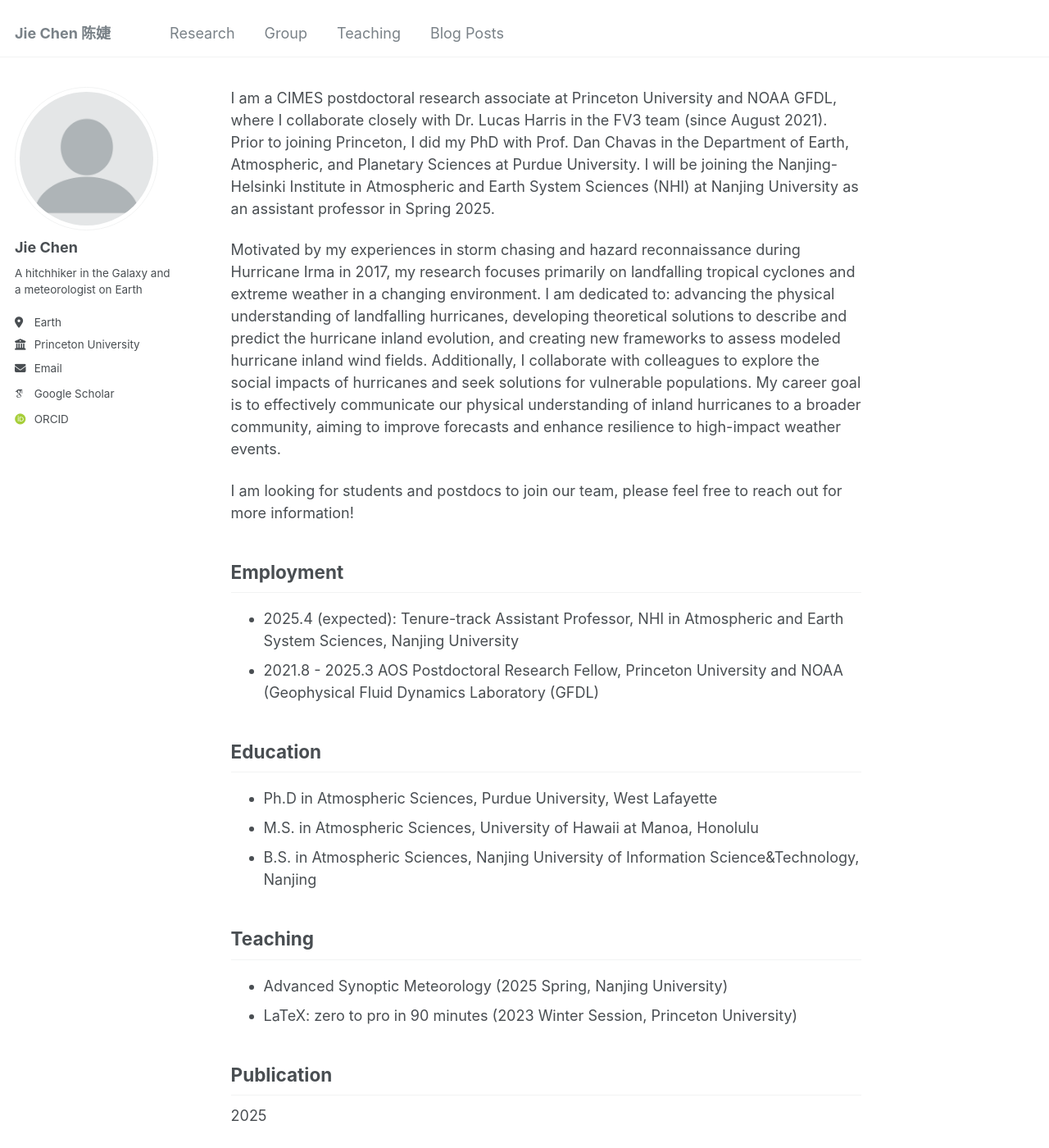
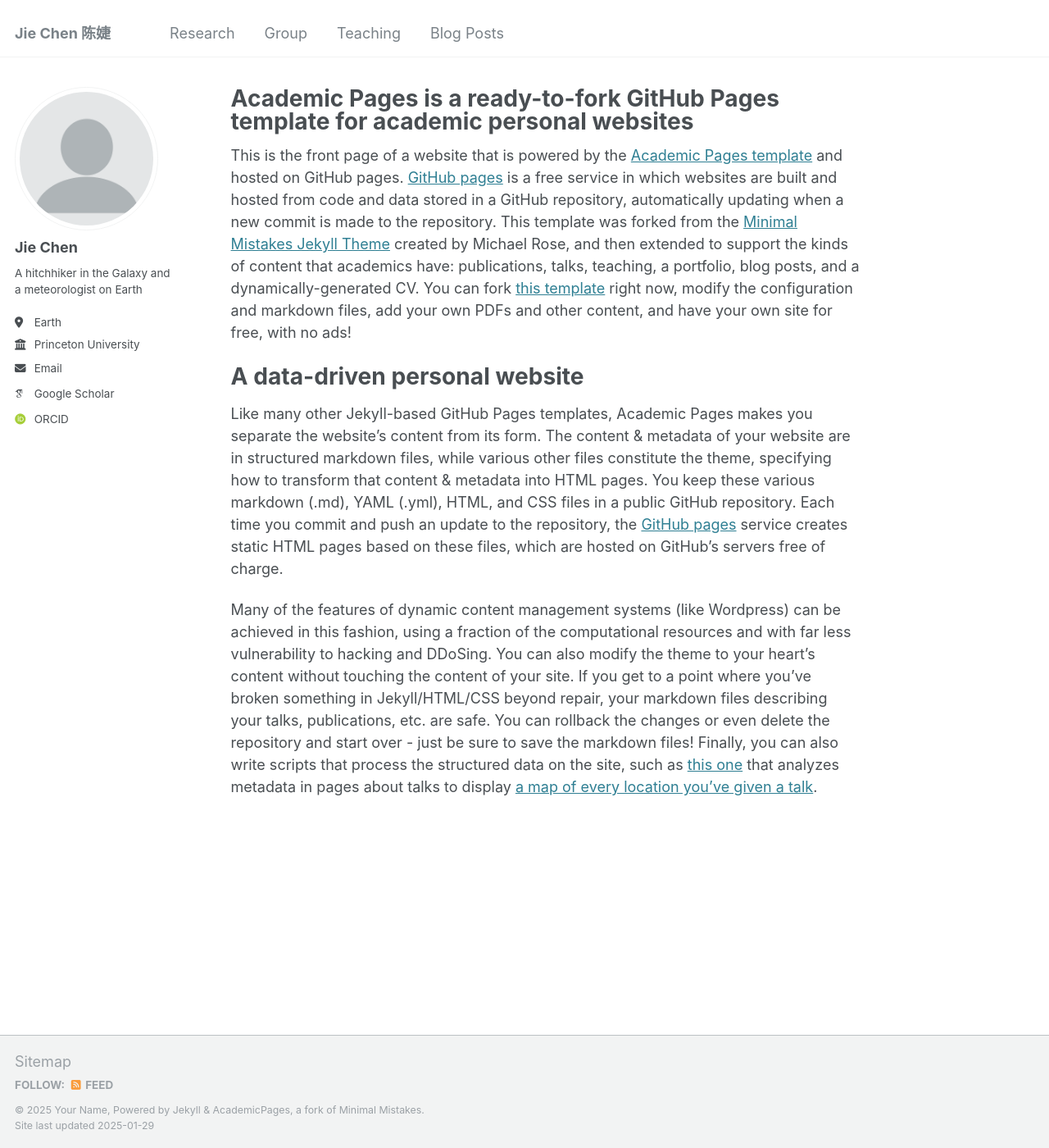
Before and after one commit to chenjie042/chenjie042.github.io, a Jekyll site: the page built from _pages/about.md, in a window 1280 px wide and 1400 px high. Shown: the whole window at 82% size. Built offline with Jekyll 4.4.1, drawn with Linux system fonts in a browser that asks for light colours; some web fonts are replaced; our own code applies the rules of GitHub Pages for plain Markdown files.

Commit message:
Update about.md

```diff
--- a/_pages/about.md
+++ b/_pages/about.md
@@ -1,36 +1,16 @@
+---
+permalink: /
+title: "Academic Pages is a ready-to-fork GitHub Pages template for academic personal websites"
+author_profile: true
+redirect_from:
+  - /about/
+  - /about.html
+---
 
-I am a CIMES postdoctoral research associate at Princeton University and NOAA GFDL, where I collaborate closely with Dr. Lucas Harris in the FV3 team (since August 2021). Prior to joining Princeton, I did my PhD with Prof. Dan Chavas in the Department of Earth, Atmospheric, and Planetary Sciences at Purdue University. I will be joining the Nanjing-Helsinki Institute in Atmospheric and Earth System Sciences (NHI) at Nanjing University as an assistant professor in Spring 2025.
+This is the front page of a website that is powered by the [Academic Pages template](https://github.com/academicpages/academicpages.github.io) and hosted on GitHub pages. [GitHub pages](https://pages.github.com) is a free service in which websites are built and hosted from code and data stored in a GitHub repository, automatically updating when a new commit is made to the repository. This template was forked from the [Minimal Mistakes Jekyll Theme](https://mmistakes.github.io/minimal-mistakes/) created by Michael Rose, and then extended to support the kinds of content that academics have: publications, talks, teaching, a portfolio, blog posts, and a dynamically-generated CV. You can fork [this template](https://github.com/academicpages/academicpages.github.io) right now, modify the configuration and markdown files, add your own PDFs and other content, and have your own site for free, with no ads!
 
-Motivated by my experiences in storm chasing and hazard reconnaissance during Hurricane Irma in 2017, my research focuses primarily on landfalling tropical cyclones and extreme weather in a changing environment. I am dedicated to: advancing the physical understanding of landfalling hurricanes, developing theoretical solutions to describe and predict the hurricane inland evolution, and creating new frameworks to assess modeled hurricane inland wind fields. Additionally, I collaborate with colleagues to explore the social impacts of hurricanes and seek solutions for vulnerable populations. My career goal is to effectively communicate our physical understanding of inland hurricanes to a broader community, aiming to improve forecasts and enhance resilience to high-impact weather events.
+A data-driven personal website
+======
+Like many other Jekyll-based GitHub Pages templates, Academic Pages makes you separate the website's content from its form. The content & metadata of your website are in structured markdown files, while various other files constitute the theme, specifying how to transform that content & metadata into HTML pages. You keep these various markdown (.md), YAML (.yml), HTML, and CSS files in a public GitHub repository. Each time you commit and push an update to the repository, the [GitHub pages](https://pages.github.com/) service creates static HTML pages based on these files, which are hosted on GitHub's servers free of charge.
 
-I am looking for students and postdocs to join our team, please feel free to reach out for more information!
-
-Employment
-------
-* 2025.4 (expected): Tenure-track Assistant Professor, NHI in Atmospheric and Earth System Sciences, Nanjing University
-* 2021.8 - 2025.3 AOS Postdoctoral Research Fellow, Princeton University and NOAA (Geophysical Fluid Dynamics Laboratory (GFDL)
-
-Education
-------
-* Ph.D in Atmospheric Sciences, Purdue University, West Lafayette
-* M.S. in Atmospheric Sciences, University of Hawaii at Manoa, Honolulu
-* B.S. in Atmospheric Sciences, Nanjing University of Information Science&Technology, Nanjing
-
-Teaching
-------
-* Advanced Synoptic Meteorology (2025 Spring, Nanjing University)
-* LaTeX: zero to pro in 90 minutes (2023 Winter Session, Princeton University)
-
-Publication
-------
-2025
-
-2023
-
-2022
-
-2021
-
-2020
-
-2018
+Many of the features of dynamic content management systems (like Wordpress) can be achieved in this fashion, using a fraction of the computational resources and with far less vulnerability to hacking and DDoSing. You can also modify the theme to your heart's content without touching the content of your site. If you get to a point where you've broken something in Jekyll/HTML/CSS beyond repair, your markdown files describing your talks, publications, etc. are safe. You can rollback the changes or even delete the repository and start over - just be sure to save the markdown files! Finally, you can also write scripts that process the structured data on the site, such as [this one](https://github.com/academicpages/academicpages.github.io/blob/master/talkmap.ipynb) that analyzes metadata in pages about talks to display [a map of every location you've given a talk](https://academicpages.github.io/talkmap.html).
```
